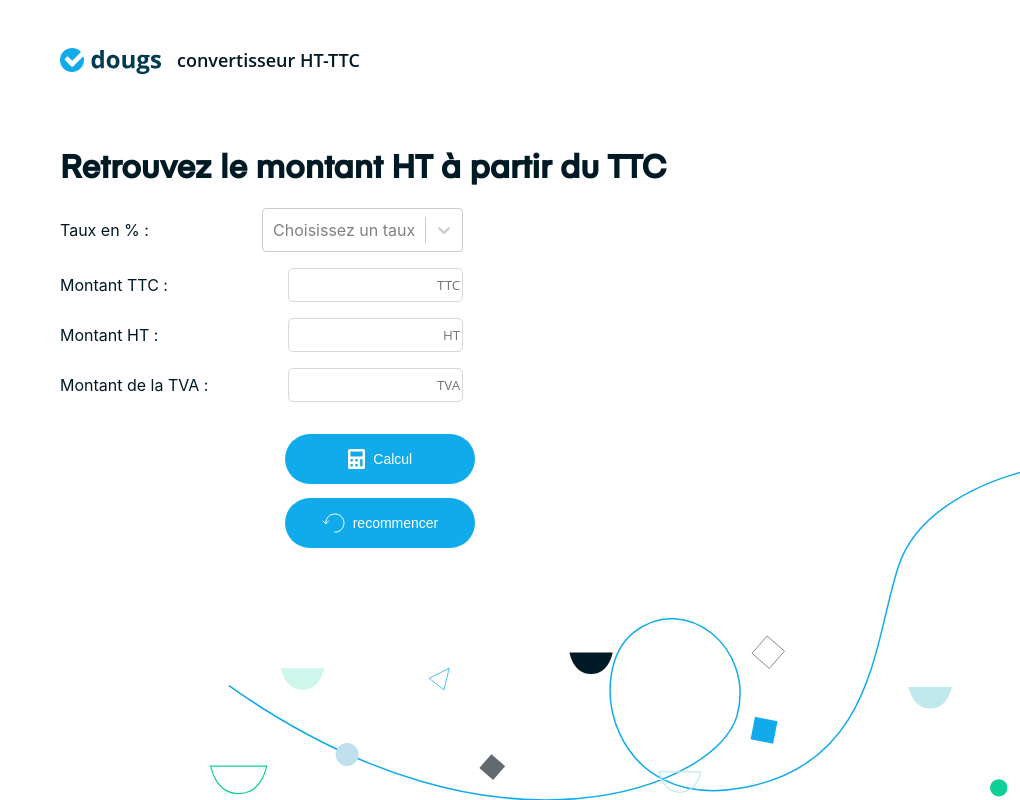
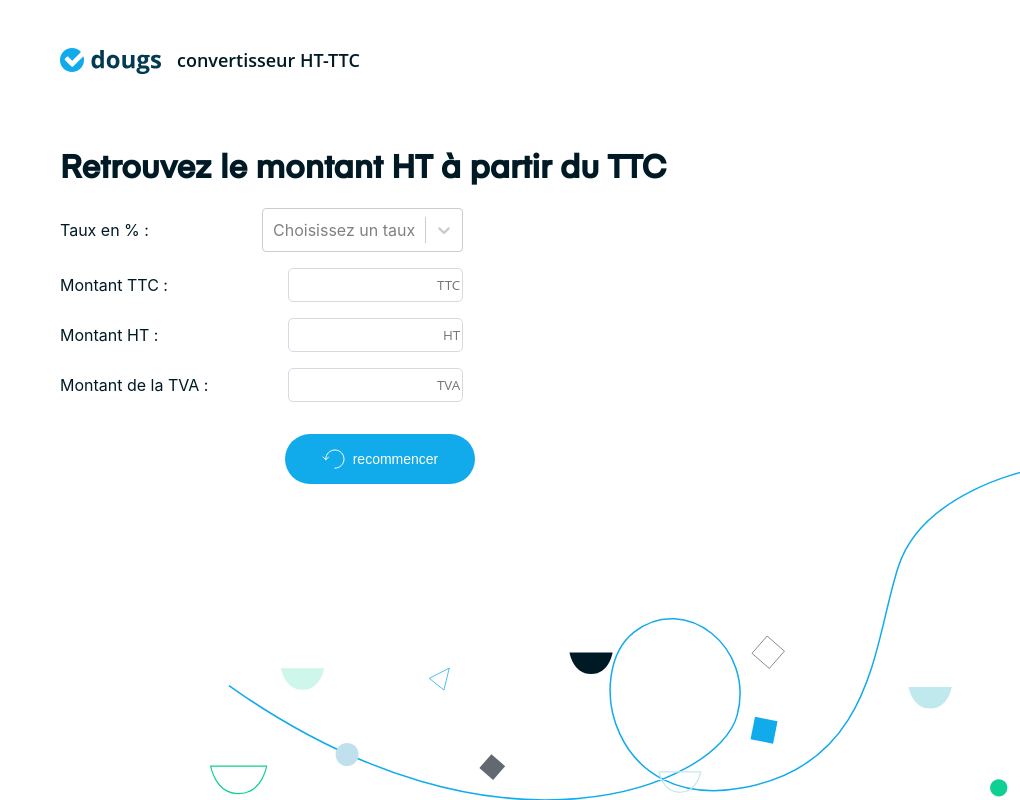
Before and after one commit to septierRomain/convertisseur-ht-ttc, a React (Create React App) app: page / in a window 1280 px wide. Shown: the whole page, without its empty margins (260-1280 px from the left). Built offline with nearby package versions, Linux system fonts and the light colour scheme.

Commit message:
fixe ttc from ht bug

```diff
--- a/src/App.js
+++ b/src/App.js
@@ -4,7 +4,6 @@ import Select from 'react-select'
 
 import Undo from './Assets/undo.svg'
 import Dougs from './Assets/dougs.svg'
-import Calcul from './Assets/calculator-solid.svg'
 
 function App() {
 
@@ -15,28 +14,6 @@ function App() {
   const [value, setValue] = useState('')
   const [champTaux,setChampTaux] = useState(true)
   const [champ,setChamp] = useState(true)
-
-  const calculate = () => {
-    const resultHT = ( ttc / (1+( taux/100 )) )
-    const resultTVA = ( (ttc / (1+( taux/100 ) )) * (taux/100) )
-    const resultTtc = ( ht * (1 + (taux/100)) )
-
-    if (taux !== ''){
-
-      if(ttc !== ''){
-        setHt((resultHT).toFixed(2))
-      } else if (ht){
-        setTtc((resultTtc).toFixed(2))
-      } else {
-        setChamp(false)
-      }
-
-    } else {
-      setChampTaux(false)
-    }
-
-    setTva((resultTVA).toFixed(2))
-  }
 
   const handleKey = () => {
     setChamp(true)
@@ -65,14 +42,18 @@ function App() {
 
   const calculHT = () => {
     const resultHT = ( ttc / (1+( taux/100 )) )
+    const resultTVA = ( (ttc / (1+( taux/100 ) )) * (taux/100) )
     if(ht !== null){
       setHt((resultHT).toFixed(2))
+      setTva((resultTVA).toFixed(2))
     }
   }
   const calculTTC = () => {
     const resultTTC = ( ht * (1 + (taux/100)) )
+    const resultTVA = ( (ht * ( taux/100 ) ))
     if (ttc !== null){
-      setHt((resultTTC).toFixed(2))
+      setTtc((resultTTC).toFixed(2))
+      setTva((resultTVA).toFixed(2))
     }
   }
 
@@ -123,7 +104,7 @@ function App() {
                   type='text'
                   placeholder='TTC'
                   value={ttc}
-                  onChange={(e) => setTtc((e.target.value) || 0)}
+                  onChange={(e) => setTtc((e.target.value) || '')}
                   onFocus={handleKey}
                   onBlur={calculHT}
                 />
@@ -148,7 +129,7 @@ function App() {
                 type='text'
                 placeholder='HT'
                 value={ht}
-                onChange={(e) => setHt((e.target.value) || 0)}
+                onChange={(e) => setHt((e.target.value) || '')}
                 onBlur={calculTTC}
               />}
               </label>
@@ -161,7 +142,8 @@ function App() {
             </div>}
 
             <div id='tva'>
-              <label htmlFor="tva" className='label'>Montant de la TVA :
+              <label htmlFor="tva" className='label'>
+                Montant de la TVA :
                 <input
                   name='tva'
                   type='text'
@@ -172,17 +154,8 @@ function App() {
               </label>
             </div>
 
-
-
         </div>
           <div className="button_undo">
-            <button
-            className='undo'
-            onClick={() => calculate()}
-            >
-              <img src={Calcul} alt="calcul" style={{height:'20px'}} />
-              Calcul
-            </button>
             <button
               className='undo'
               onClick={()=>clear()}
```
Lines whose indentation alone changed are shown as unchanged.
